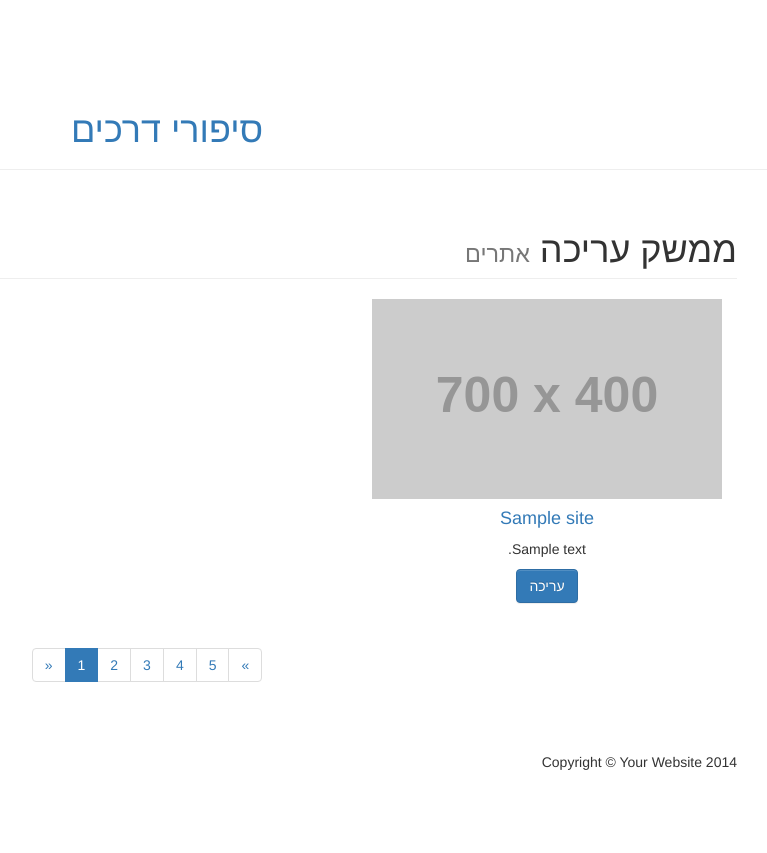
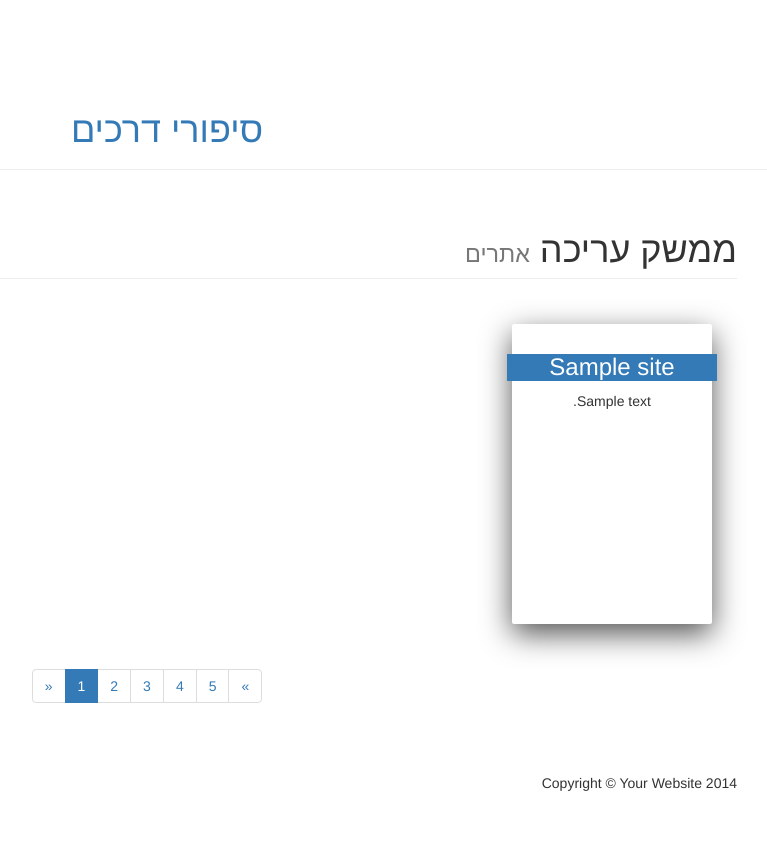
Before and after one commit to buzush/MapApp, a Django app: page /edit/ in a window 1280 px wide. Shown: the whole page, without its empty margins (473-1240 px from the left). Before the commit the page ends 770 px from the top, so only its background shows below. Run offline with Django 3.2, Linux system fonts and the light colour scheme; tables that the repository leaves empty hold one stand-in row (values such as "Sample post"); grey boxes labelled with a size stand in for pictures from a placeholder-image service; some libraries are stand-ins or nearby versions.

Commit message:
stylish cards on librarian editor view

```diff
--- a/librarian/static/librarian/css/3-col-portfolio.css
+++ b/librarian/static/librarian/css/3-col-portfolio.css
@@ -9,9 +9,6 @@ body {
     direction: rtl;
 }
 
-.card {
-    margin-bottom: 25px;
-}
 
 footer {
     margin: 50px 0;
@@ -30,6 +27,11 @@ footer {
   text-align: center;
 }
 
-.col-md-4 {
+.card {
     float: right !important;
+    height: 300px;
+    width: 200px;
+    margin: 25px;
+    padding: 10px;
+    display: block;
 }
--- a/librarian/static/librarian/js/card-depth.js
+++ b/librarian/static/librarian/js/card-depth.js
@@ -4,15 +4,12 @@ function shadow(int){
 
 function update(){
   var list = document.getElementsByClassName("card"); //loop through all HTML elements with the class card.
-  var list = document.getElementsByTagName("card");
+  //var list = document.getElementsByTagName("card");
   //uncomment line above if you want to use <card> instead of <div class='card'>
   var len = list.length;
   for(i=0;i<len;i++){
     list[i].style.display="block";
-    if(!list[i].hasAttribute("no-margin")) //set default styles if no contradicting attributes exist
-    	list[i].style.margin="25px";
-    if(!list[i].hasAttribute("no-height"))
-    	list[i].style.height="100px";
+
     if(!list[i].hasAttribute("no-transition"))
     	list[i].style.transition=".15s box-shadow";
     if(!list[i].hasAttribute("no-padding"))
--- a/librarian/templates/librarian/editor.html
+++ b/librarian/templates/librarian/editor.html
@@ -14,14 +14,18 @@
         </div>
         <!-- /.row -->
 
-        <div class="card-deck-wrapper">
-            <div class="card-deck">
+        <!-- Sites list -->
+            <div class="container">
+                <!-- Sites row -->
                 {% for site in sites %}
+                    {% if forloop.first %}
+                        <div class="row">
+                    {% endif %}
                 {% include "librarian/site.html" with name=site.name additional_text=site.additional_text location=site.location radius=site.radius only %}
+                    {% if forloop.last %} </div>{% endif %}
                 {% endfor %}
             </div>
-        </div>
-        <!-- card-depth JavaScript -->
+
 
         <!-- Pagination -->
         <div class="row text-center">
--- a/librarian/templates/librarian/site.html
+++ b/librarian/templates/librarian/site.html
@@ -1,19 +1,12 @@
-    <div class="card text-center col-md-4" z-default=20 z-hover=50>
-        <a href="#">
-            <img class="card-img-top img-responsive" src="http://placehold.it/700x400" alt="">
-        </a>
+ <div class="card text-center col-md-4" z-default=5 z-hover=8>
+        <div class="row">
+                 <h3 class="bg-primary">   {{name}} </h3>
 
-        <div class="card-block">
-            <h4 class="card-title">
-                <a href="#">
-                    {{name}}
-                </a>
-            </h4>
         </div>
 
-        <div class="card-block">
+        <div class="row">
             <p class="card-text">{{additional_text}}</p>
-            <a href="#" class="btn btn-primary">עריכה</a>
+
+
         </div>
-
     </div>
```
